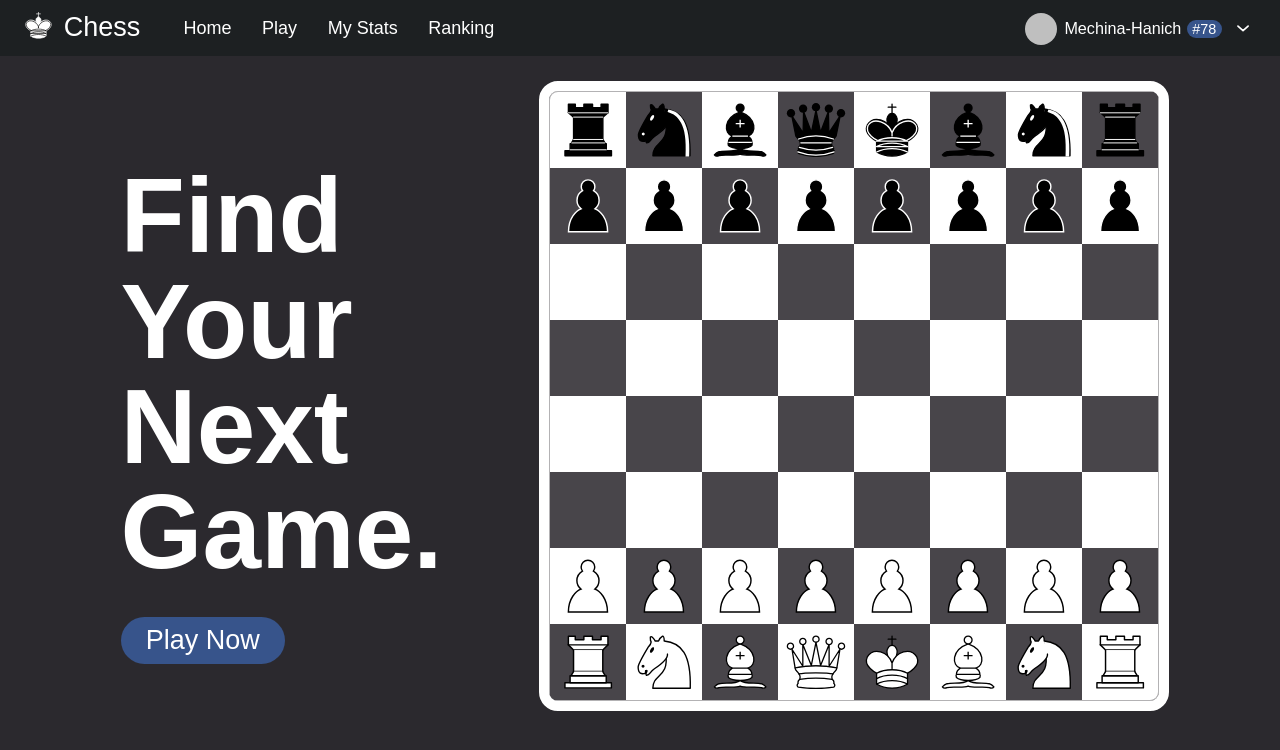
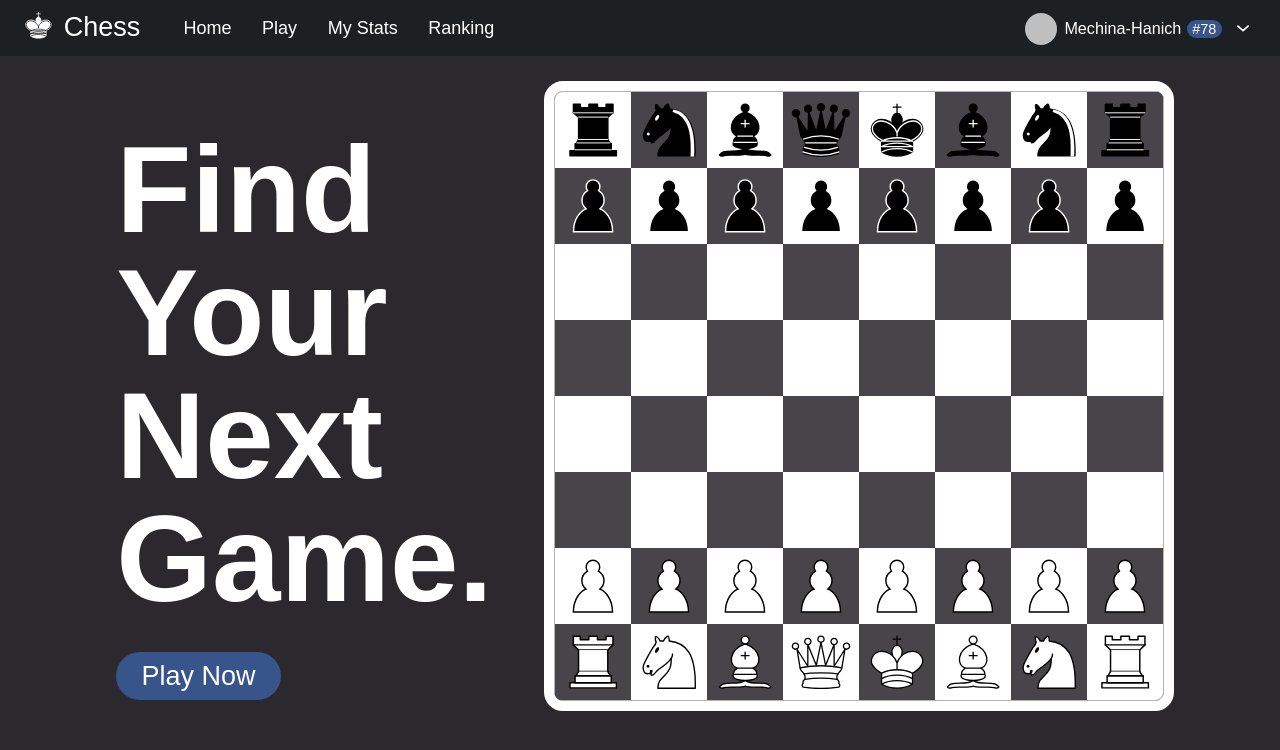
Before and after one commit to Mechinat-Gamma/Chess-Frontend, a SvelteKit app: page / in a window 1280 px wide. Shown: the top 750 px of the page. Built offline with nearby package versions, Linux system fonts and the light colour scheme; a web font is replaced by a local one.

Commit message:
Added dymanic padding to homepage

```diff
--- a/src/routes/+page.svelte
+++ b/src/routes/+page.svelte
@@ -16,8 +16,8 @@
         justify-content: space-between;
         align-items: center;
         padding-top: 1.95rem;
-        padding-right: 6.7rem;
-        padding-left: 6.7rem;
+        padding-right: calc(100vw / 11);
+        padding-left: calc(100vw / 11);
     }
 
     .title-flex {
@@ -28,7 +28,7 @@
     }
 
     .title {
-        font-size: 5.85rem;
+        font-size: calc(100vh / 6.5);
         font-weight: 700;
         line-height: 100%;
         word-spacing: 100rem;
```
